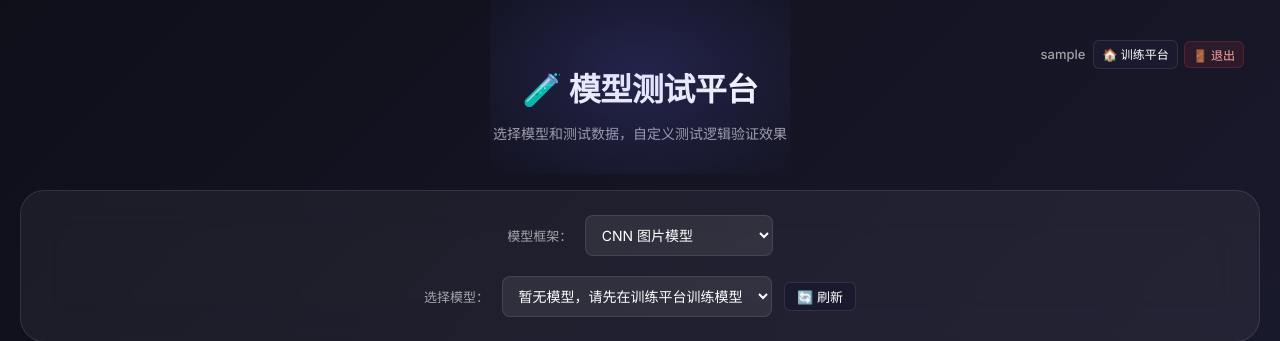
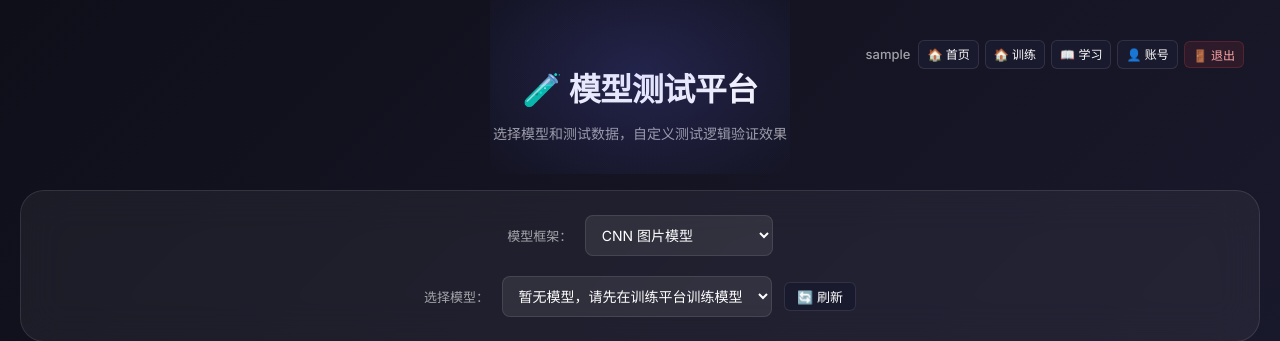
Before and after one commit to fhz1206/AI_TRAINER, a Flask app: page /check in a window 1280 px wide. Shown: the top 341 px of the page. Run offline with Flask 3, Linux system fonts and the light colour scheme; the visitor is signed in with stand-in values (Sample User, id 1); data that the repository does not hold is empty; parts of the project's set-up code (start-up, migrations or seed data) failed here and were passed over.

Commit message:
update: 更新文件 check.html
Signed-off-by: fhz1206 <fhz1206@noreply.gitcode.com>

```diff
--- a/templates/check.html
+++ b/templates/check.html
@@ -288,7 +288,10 @@
             <p class="subtitle">选择模型和测试数据，自定义测试逻辑验证效果</p>
             <div class="user-info">
                 <span class="username" id="headerUsername">{{ username }}</span>
-                <a href="/" class="btn-test" title="返回训练平台">🏠 训练平台</a>
+                <a href="/home" class="btn-test" title="首页">🏠 首页</a>
+                <a href="/train" class="btn-test" title="训练面板">🏠 训练</a>
+                <a href="/study" class="btn-test" title="AI基础学习">📖 学习</a>
+                <a href="/profile" class="btn-test" title="账号主页">👤 账号</a>
                 <button class="btn-logout" onclick="handleLogout()" title="退出登录">
                     🚪 退出
                 </button>
```
